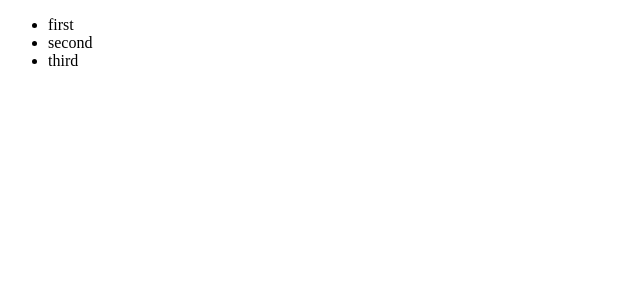
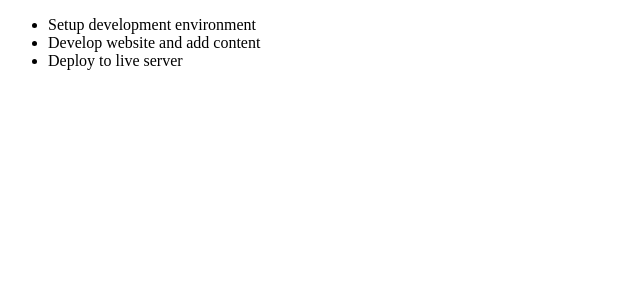
Before and after one commit to elyor-doniyorov/react-todos-app, a React (Create React App) app: page / in a window 1280 px wide. Shown: the top 300 px of the page, without its empty margins (0-640 px from the left). Built offline with nearby package versions, Linux system fonts and the light colour scheme.

Commit message:
Update TodoItem.js component

```diff
--- a/src/components/TodoItem.js
+++ b/src/components/TodoItem.js
@@ -0,0 +1,13 @@
+/* eslint-disable react/destructuring-assignment, react/prefer-stateless-function,
+react/prop-types */
+import React from 'react';
+
+class TodoItem extends React.Component {
+  render() {
+    return <li>{this.props.todo.title}</li>;
+  }
+}
+
+export default TodoItem;
+/* eslint-enable react/destructuring-assignment, react/prefer-stateless-function,
+react/prop-types */
--- a/src/components/TodosList.js
+++ b/src/components/TodosList.js
@@ -1,17 +1,20 @@
-/* eslint-disable react/prefer-stateless-function */
+/* eslint-disable react/destructuring-assignment, react/prefer-stateless-function,
+react/prop-types, react/jsx-key */
 import React from 'react';
+import TodoItem from './TodoItem';
 
 class TodosList extends React.Component {
   render() {
     return (
       <ul>
-        <li>first</li>
-        <li>second</li>
-        <li>third</li>
+        {this.props.todos.map((todo) => (
+          <TodoItem key={todo.id} todo={todo} />
+        ))}
       </ul>
     );
   }
 }
 
 export default TodosList;
-/* eslint-enable react/prefer-stateless-function */
+/* eslint-enable react/destructuring-assignment, react/prefer-stateless-function,
+react/prop-types, react/jsx-key */
```
